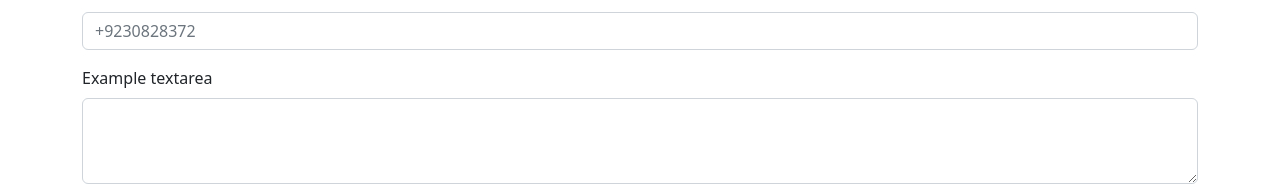
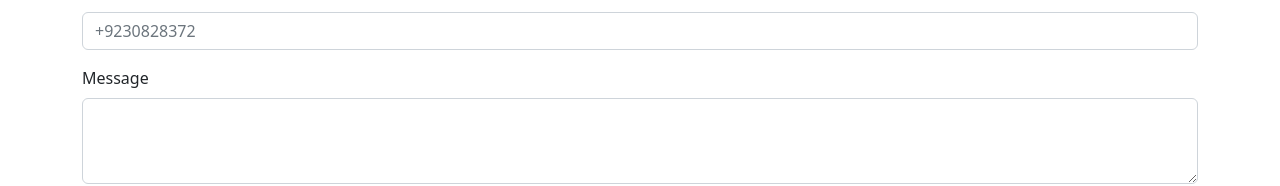
Before and after one commit to Muhammadmaazrana/maaztech.react, a React (Vite) app: page /contact in a window 1280 px wide. Shown: the part 302-488 px from the top of the page. Built offline with nearby package versions, Linux system fonts and the light colour scheme.

Commit message:
fix error

```diff
--- a/src/Contact.jsx
+++ b/src/Contact.jsx
@@ -14,7 +14,7 @@ export default function Contact() {
   <input type="email" class="form-control" id="exampleFormControlInput1" placeholder="+9230828372"/>
 </div>
 <div class="mb-3">
-  <label for="exampleFormControlTextarea1" class="form-label">Example textarea</label>
+  <label for="exampleFormControlTextarea1" class="form-label">Message</label>
   <textarea class="form-control" id="exampleFormControlTextarea1" rows="3"></textarea>
 </div>
 <button type="submit" class="btn btn-primary">Submit</button>
```
